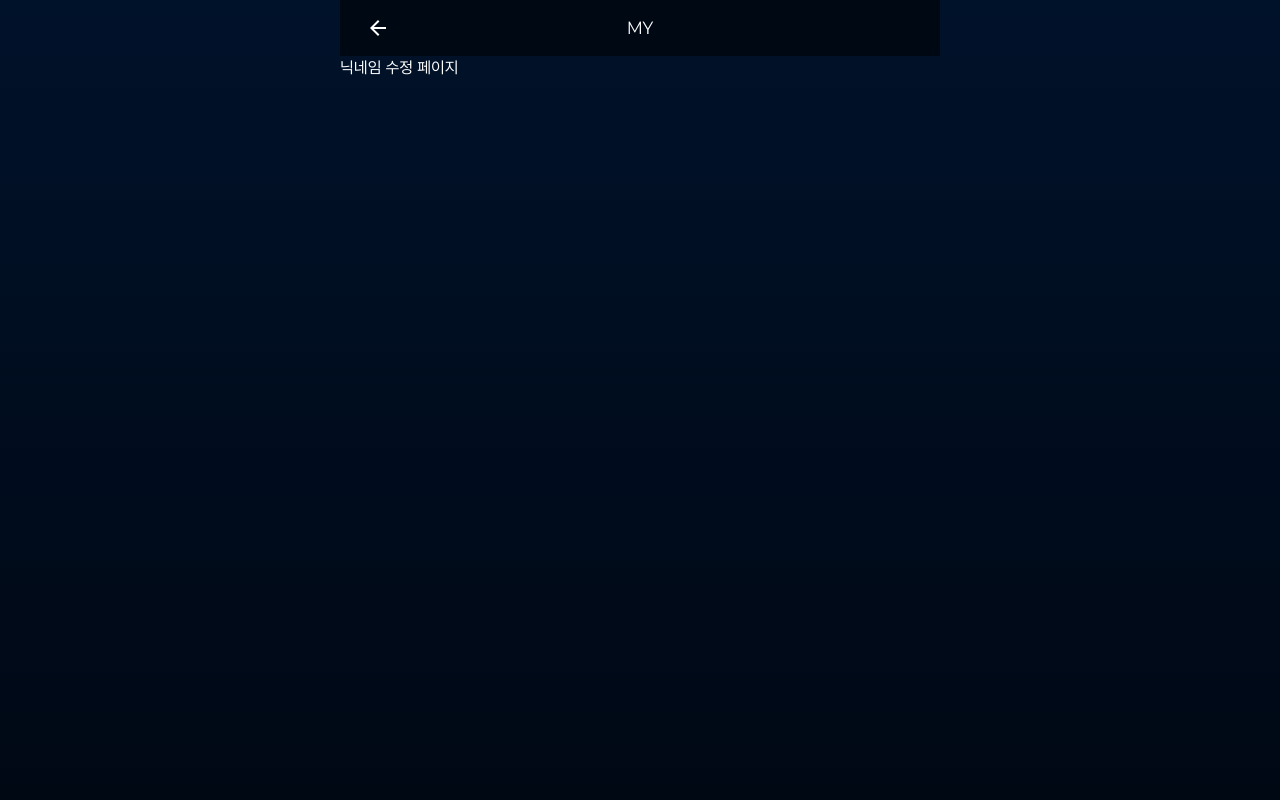
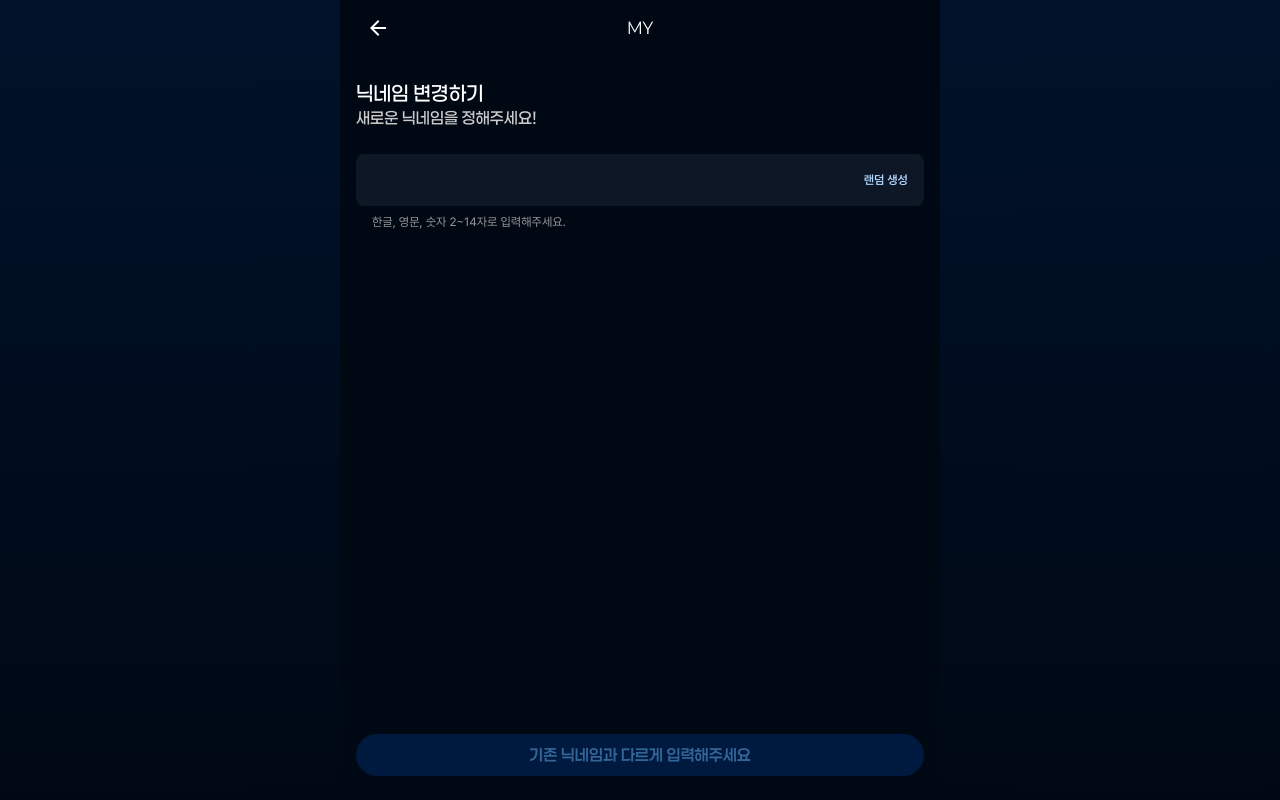
Before and after one commit to se-eun-park/StarCast, a React (Vite) app in the folder frontend/: page /mypage/nickname in a window 1280 px wide. Built offline with nearby package versions, Linux system fonts and the light colour scheme.

Commit message:
#44 feat: 닉네임변경 페이지 구현

```diff
--- a/frontend/package.json
+++ b/frontend/package.json
@@ -12,14 +12,17 @@
     "svgr": "npx @svgr/cli -d src/assets/svg --ignore-existing --typescript --no-dimensions public/svg"
   },
   "dependencies": {
+    "@hookform/resolvers": "^3.9.0",
     "@tanstack/react-query": "^5.53.3",
     "@tanstack/react-query-devtools": "^5.58.0",
     "axios": "^1.7.7",
     "react": "^18.3.1",
     "react-cookie": "^7.2.0",
     "react-dom": "^18.3.1",
+    "react-hook-form": "^7.53.0",
     "react-router-dom": "^6.26.1",
     "tailwind-scrollbar-hide": "^1.1.7",
+    "yup": "^1.4.0",
     "zustand": "^4.5.5"
   },
   "devDependencies": {
--- a/frontend/src/pages/my/NicknameEditPage.tsx
+++ b/frontend/src/pages/my/NicknameEditPage.tsx
@@ -1,5 +1,80 @@
+import { useForm } from 'react-hook-form'
+import { yupResolver } from '@hookform/resolvers/yup'
+import * as yup from 'yup'
+
+type SubmitDataProps = {
+  nickName: string
+}
+
+const schema = yup
+  .object({
+    nickName: yup
+      .string()
+      .required('\u200B')
+      .min(2, '한글, 영문, 숫자 2~14자로 입력해주세요.')
+      .max(14, '한글, 영문, 숫자 2~14자로 입력해주세요.')
+      .matches(/^[A-Za-z0-9가-힣]+$/, '띄어쓰기 없이 온전한 한글, 영문, 숫자만 입력해주세요.'),
+  })
+  .required()
+
 const NicknameEditPage = () => {
-  return <div>닉네임 수정 페이지</div>
+  const {
+    register,
+    handleSubmit,
+    formState: { errors, isValid },
+  } = useForm({
+    mode: 'onChange',
+    resolver: yupResolver(schema),
+  })
+
+  const onSubmit = (data: SubmitDataProps) => {
+    console.log(data)
+  }
+
+  return (
+    <div className='h-[calc(100dvh-56px)] w-full bg-bg-900 flex flex-col items-center px-4 py-6'>
+      <div className='flex flex-col w-full'>
+        <h1 className='text-xl font-medium font-paperlogy'>닉네임 변경하기</h1>
+        <h2 className='font-medium font-paperlogy text-text-secondary'>
+          새로운 닉네임을 정해주세요!
+        </h2>
+      </div>
+
+      <form onSubmit={handleSubmit(onSubmit)} className='flex flex-col w-full h-full'>
+        <div className='flex flex-col w-full'>
+          <div className='relative flex items-center w-full mt-6'>
+            <input
+              {...register('nickName')}
+              maxLength={14}
+              className={`w-full p-4 text-sm font-semibold rounded-lg bg-bg-50/7 caret-text-tertiary focus:outline focus:outline-1 ${errors.nickName ? 'focus:outline-comp2-light' : 'focus:outline-primary-light'}`}
+            />
+            <button className='absolute text-xs font-semibold text-bg-50 right-4'>랜덤 생성</button>
+          </div>
+          {errors.nickName ? (
+            <p className='mt-2 ml-4 text-xs text-comp2-light'>{errors.nickName.message}</p>
+          ) : isValid ? (
+            <p className='mt-2 ml-4 text-xs text-comp1-light'>사용가능한 멋진 닉네임이에요!</p>
+          ) : (
+            <p className='mt-2 ml-4 text-xs text-text-tertiary'>
+              한글, 영문, 숫자 2~14자로 입력해주세요.
+            </p>
+          )}
+        </div>
+
+        <button
+          type='submit'
+          disabled={!isValid}
+          className='mt-auto btn-primary-full disabled:btn-disabled-full'
+        >
+          {isValid
+            ? '닉네임 변경완료'
+            : errors.nickName
+              ? '닉네임 조건을 확인해주세요'
+              : '기존 닉네임과 다르게 입력해주세요'}
+        </button>
+      </form>
+    </div>
+  )
 }
 
 export default NicknameEditPage
```
Also changed, not shown: 1 other file (tests, documents, lock files or other folders).
